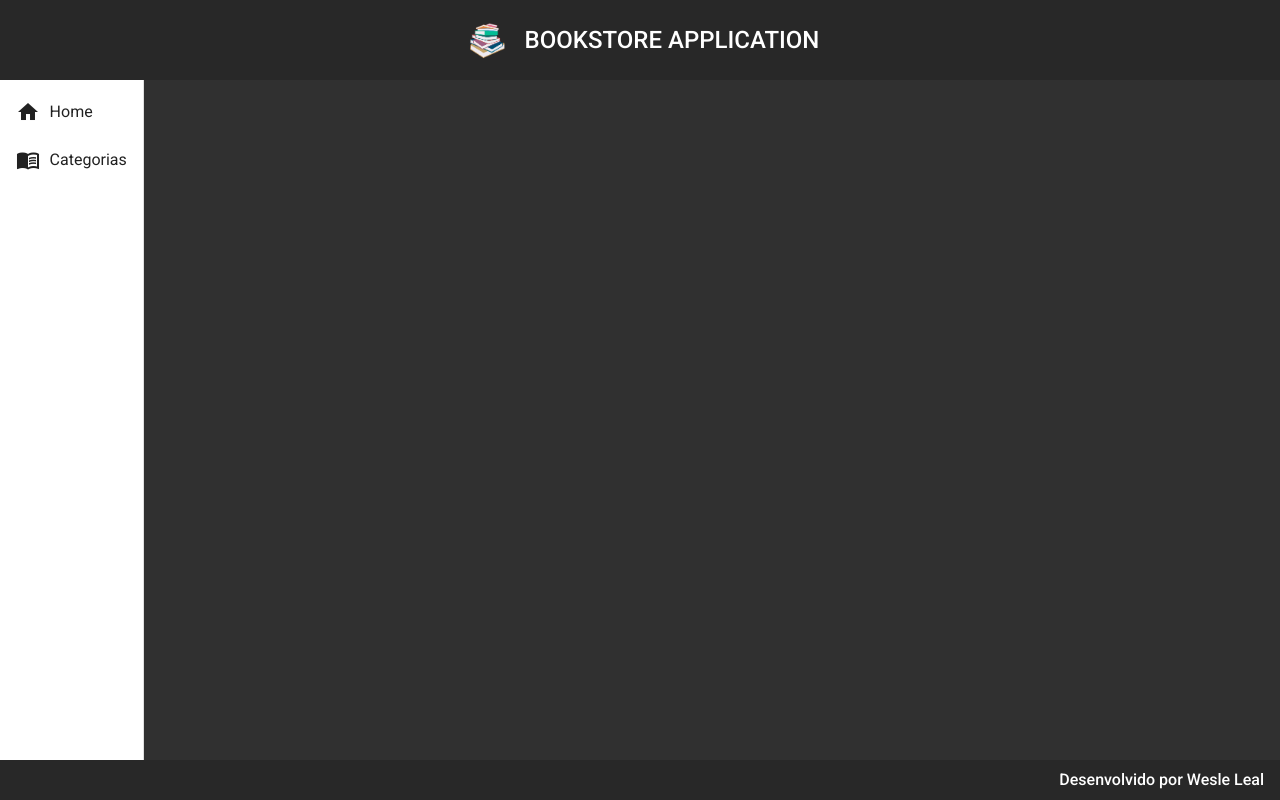
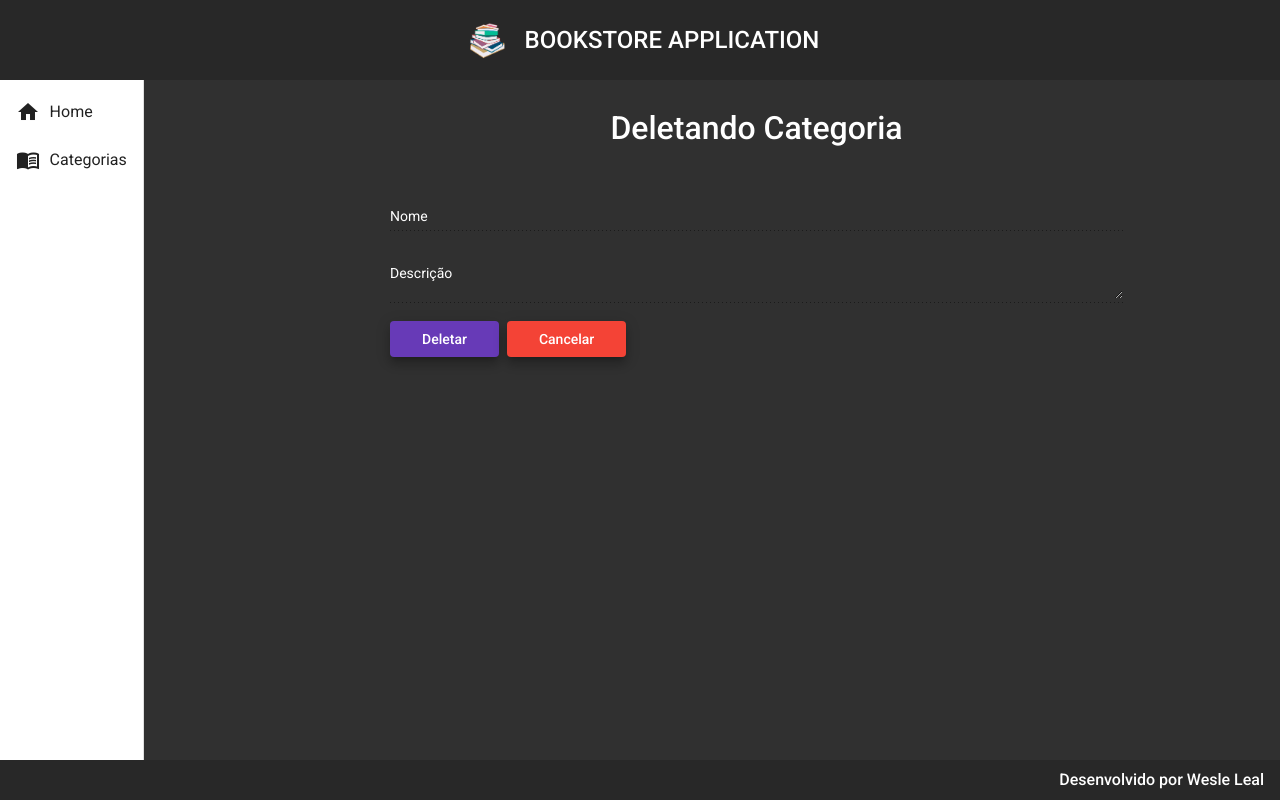
Before and after one commit to WesleDev/bookstore-front, an Angular app: page /categorias/delete/1 in a window 1280 px wide. Before the commit this address led to /. Built offline with nearby package versions, Linux system fonts and the light colour scheme; no server answers.

Commit message:
Categoria delete implementado

```diff
--- a/src/app/app-routing.module.ts
+++ b/src/app/app-routing.module.ts
@@ -1,6 +1,7 @@
 import { NgModule } from '@angular/core';
 import { RouterModule, Routes } from '@angular/router';
 import { CategoriaCreateComponent } from './components/views/categoria/categoria-create/categoria-create.component';
+import { CategoriaDeleteComponent } from './components/views/categoria/categoria-delete/categoria-delete.component';
 import { CategoriaReadComponent } from './components/views/categoria/categoria-read/categoria-read.component';
 import { HomeComponent } from './components/views/home/home.component';
 
@@ -17,6 +18,10 @@
     path: 'categorias/create',
     component: CategoriaCreateComponent,
   },
+  {
+    path: 'categorias/delete/:id',
+    component: CategoriaDeleteComponent,
+  },
 ];
 
 @NgModule({
--- a/src/app/app.module.ts
+++ b/src/app/app.module.ts
@@ -24,6 +24,7 @@
 import { CategoriaReadComponent } from './components/views/categoria/categoria-read/categoria-read.component';
 import { CategoriaCreateComponent } from './components/views/categoria/categoria-create/categoria-create.component';
 import { FormsModule } from '@angular/forms';
+import { CategoriaDeleteComponent } from './components/views/categoria/categoria-delete/categoria-delete.component';
 
 @NgModule({
   declarations: [
@@ -34,6 +35,7 @@
     HomeComponent,
     CategoriaReadComponent,
     CategoriaCreateComponent,
+    CategoriaDeleteComponent,
   ],
   imports: [
     BrowserModule,
--- a/src/app/components/views/categoria.service.ts
+++ b/src/app/components/views/categoria.service.ts
@@ -18,9 +18,19 @@
     return this.http.get<Categoria[]>(url);
   }
 
+  findById(id: String): Observable<Categoria> {
+    const url = `${this.baseUrl}/categorias/${id}`;
+    return this.http.get<Categoria>(url);
+  }
+
   create(categoria: Categoria): Observable<Categoria> {
     const url = `${this.baseUrl}/categorias`;
     return this.http.post<Categoria>(url, categoria);
+  }
+
+  delete(id: String): Observable<void> {
+    const url = `${this.baseUrl}/categorias/${id}`;
+    return this.http.delete<void>(url);
   }
 
   mensagem(str: String): void {
--- /dev/null
+++ b/src/app/components/views/categoria/categoria-delete/categoria-delete.component.css
@@ -0,0 +1,39 @@
+form {
+  text-align: center;
+  width: 70%;
+  margin: 2rem auto 0;
+}
+
+h1 {
+  font-size: 2rem;
+  font-weight: 500;
+  margin-bottom: 3rem;
+}
+
+.form {
+  width: 100%;
+  color: #fff;
+}
+
+.buttons {
+  width: 100%;
+  text-align: start;
+}
+
+mat-label {
+  color: #fff;
+}
+
+.mat-input-element {
+  color: #fff;
+}
+
+::placeholder {
+  color: #fff;
+}
+
+button {
+  margin-right: .5rem;
+  padding-right: 2rem;
+  padding-left: 2rem;
+}
--- /dev/null
+++ b/src/app/components/views/categoria/categoria-delete/categoria-delete.component.html
@@ -0,0 +1,17 @@
+<form>
+  <h1>Deletando Categoria</h1>
+
+  <mat-form-field class="form">
+    <mat-label>Nome</mat-label>
+    <input matInput [(ngModel)]="categoria.name" type="text" name="name" disabled>
+  </mat-form-field>
+  <mat-form-field class="form">
+    <mat-label>Descrição</mat-label>
+    <textarea matInput [(ngModel)]="categoria.description" type="text" name="description" disabled></textarea>
+  </mat-form-field>
+
+  <div class="buttons">
+    <button (click)="delete()" class="mat-elevation-z8" mat-flat-button color="primary">Deletar</button>
+    <button (click)="cancel()" class="mat-elevation-z8" mat-flat-button color="warn">Cancelar</button>
+  </div>
+</form>
--- /dev/null
+++ b/src/app/components/views/categoria/categoria-delete/categoria-delete.component.ts
@@ -0,0 +1,52 @@
+import { Component, OnInit } from '@angular/core';
+import { ActivatedRoute, Router } from '@angular/router';
+import { CategoriaService } from '../../categoria.service';
+import { Categoria } from '../categorial.model';
+
+@Component({
+  selector: 'app-categoria-delete',
+  templateUrl: './categoria-delete.component.html',
+  styleUrls: ['./categoria-delete.component.css'],
+})
+export class CategoriaDeleteComponent implements OnInit {
+  categoria: Categoria = {
+    id: '',
+    name: '',
+    description: '',
+  };
+
+  constructor(
+    private service: CategoriaService,
+    private route: ActivatedRoute,
+    private router: Router
+  ) {}
+
+  ngOnInit(): void {
+    this.categoria.id = this.route.snapshot.paramMap.get('id')!;
+    this.findById();
+  }
+
+  findById(): void {
+    this.service.findById(this.categoria.id!).subscribe((resposta) => {
+      this.categoria.name = resposta.name;
+      this.categoria.description = resposta.description;
+      console.log(resposta);
+    });
+  }
+
+  delete(): void {
+    this.service.delete(this.categoria.id!).subscribe(
+      (resposta) => {
+        this.router.navigate(['categorias']);
+        this.service.mensagem('Categoria deletada com sucesso!😁');
+      },
+      (err) => {
+        this.service.mensagem(err.error.error);
+      }
+    );
+  }
+
+  cancel(): void {
+    this.router.navigate(['categorias']);
+  }
+}
--- a/src/app/components/views/categoria/categoria-read/categoria-read.component.html
+++ b/src/app/components/views/categoria/categoria-read/categoria-read.component.html
@@ -42,7 +42,7 @@
           <a class="edit" href="#">
             <i class="material-icons">edit</i>
           </a>
-          <a class="delete" href="#">
+          <a class="delete" routerLink="delete/{{ row.id }}">
             <i class="material-icons">delete</i>
           </a>
         </td>
```
